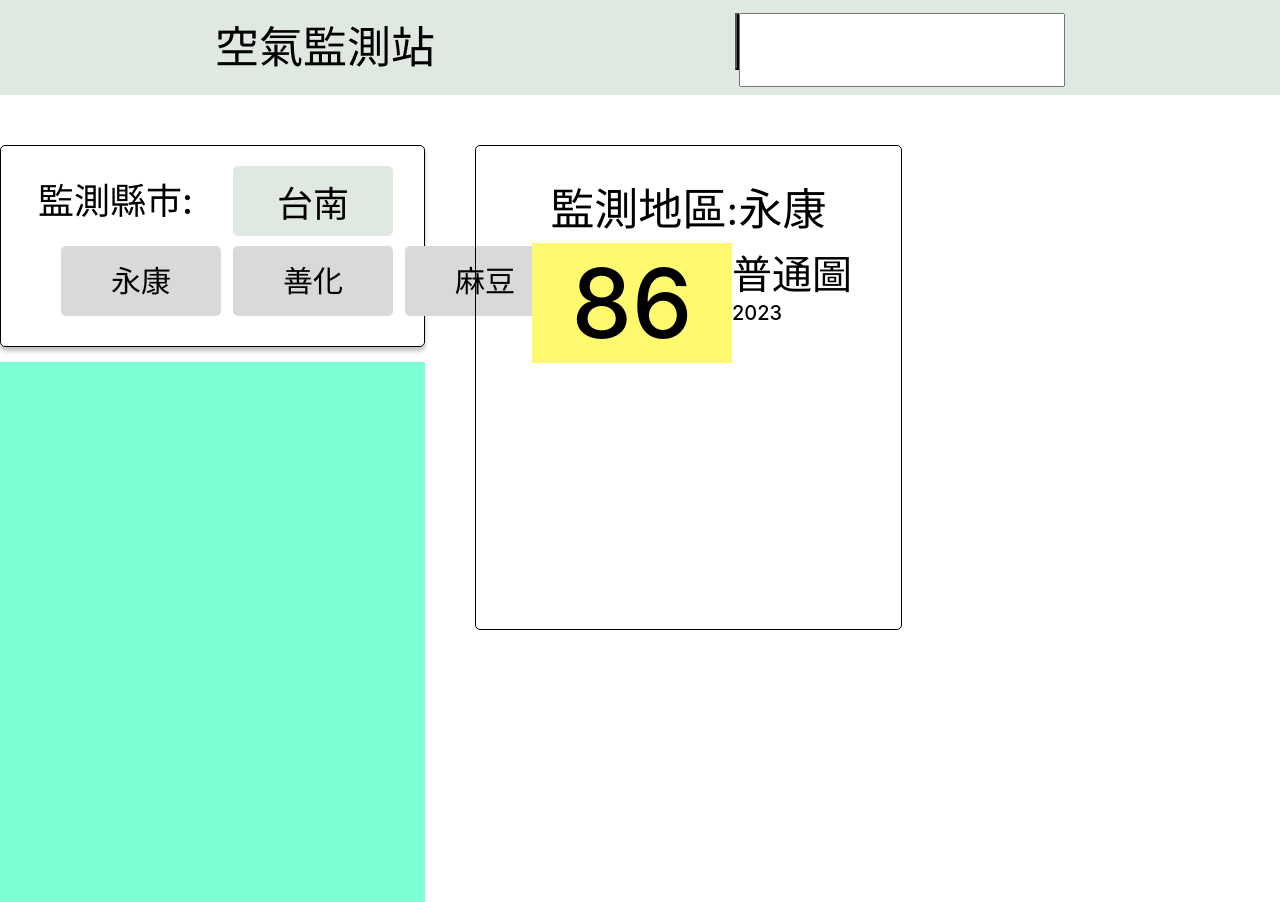
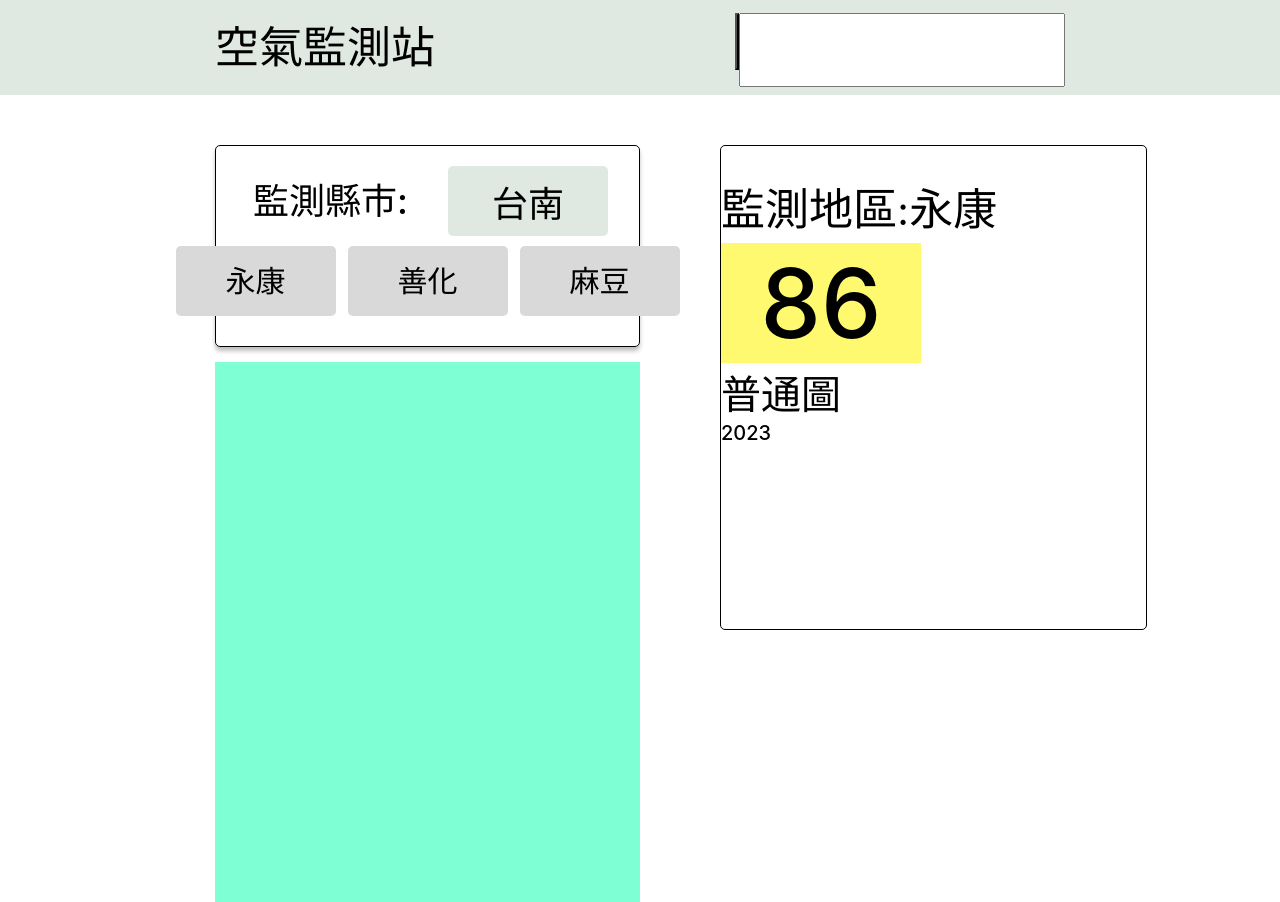
Before and after one commit to s9615562/air-monitoring-station, a plain HTML site: page index.html in a window 1280 px wide. Drawn offline with Linux system fonts and the light colour scheme.

Commit message:
third commit

```diff
--- a/index.css
+++ b/index.css
@@ -113,15 +113,18 @@
 
 
 .main_location_district{
-    display: grid;
+    /*display: grid;
     margin: auto;
 
     grid-template-columns: 1fr 1fr 1fr;
     grid-template-rows: 1fr ;
     gap: 12px;
     /* margin-top: 20px; */
-    margin-right: 60px;
-    margin-left: 60px;
+    /*margin-right: 60px;
+    margin-left: 60px;*/
+    display: flex;
+    justify-content: center;
+
 
 }
 
@@ -138,6 +141,7 @@
     line-height: 70px;
     border-radius: 5px;
     background: #D9D9D9;
+    gap: 12px;
 
 }
 
@@ -166,6 +170,7 @@
 
 .main_info_score{
     display: flex;
+    justify-content: center;
 }
 
 
@@ -174,7 +179,7 @@
     height: 120px;
     flex-shrink: 0;
     background: #FFF96F;
-    margin-left: 56px;
+   /* margin-left: 56px;*/
     color: #000;
     font-family: Inter;
     font-size: 96px;
@@ -271,7 +276,7 @@
 
     .main{
         display:flex;
-        width:1300px;
+        width:850px;
         margin: auto;
         margin-top: 50px;
     }
@@ -332,7 +337,7 @@
 
 
     .main_location_district{
-        display: grid;
+        display: flex;
         margin: auto;
 
         grid-template-columns: 1fr 1fr 1fr;
@@ -357,7 +362,7 @@
         line-height: 70px;
         border-radius: 5px;
         background: #D9D9D9;
-
+        gap: 12px;
     }
 
     .main_map{
@@ -371,12 +376,15 @@
         width:425px;
         border: 1px black solid;
         border-radius: 5px;
+        margin-left: 30px;
     }
 
     .main_info_title{
+        /*display: flex;
+        justify-content: center;
+        align-items: center;*/
         display: flex;
-        justify-content: center;
-        align-items: center;
+        justify-content: flex-start;
         width: 445;
         height: 75px;
         font-size: 44px;
@@ -385,6 +393,8 @@
 
     .main_info_score{
         display: flex;
+        flex-direction: column;
+
     }
 
 
@@ -393,7 +403,7 @@
         height: 120px;
         flex-shrink: 0;
         background: #FFF96F;
-        margin-left: 56px;
+        /*margin-left: 56px;*/
         color: #000;
         font-family: Inter;
         font-size: 96px;
```
